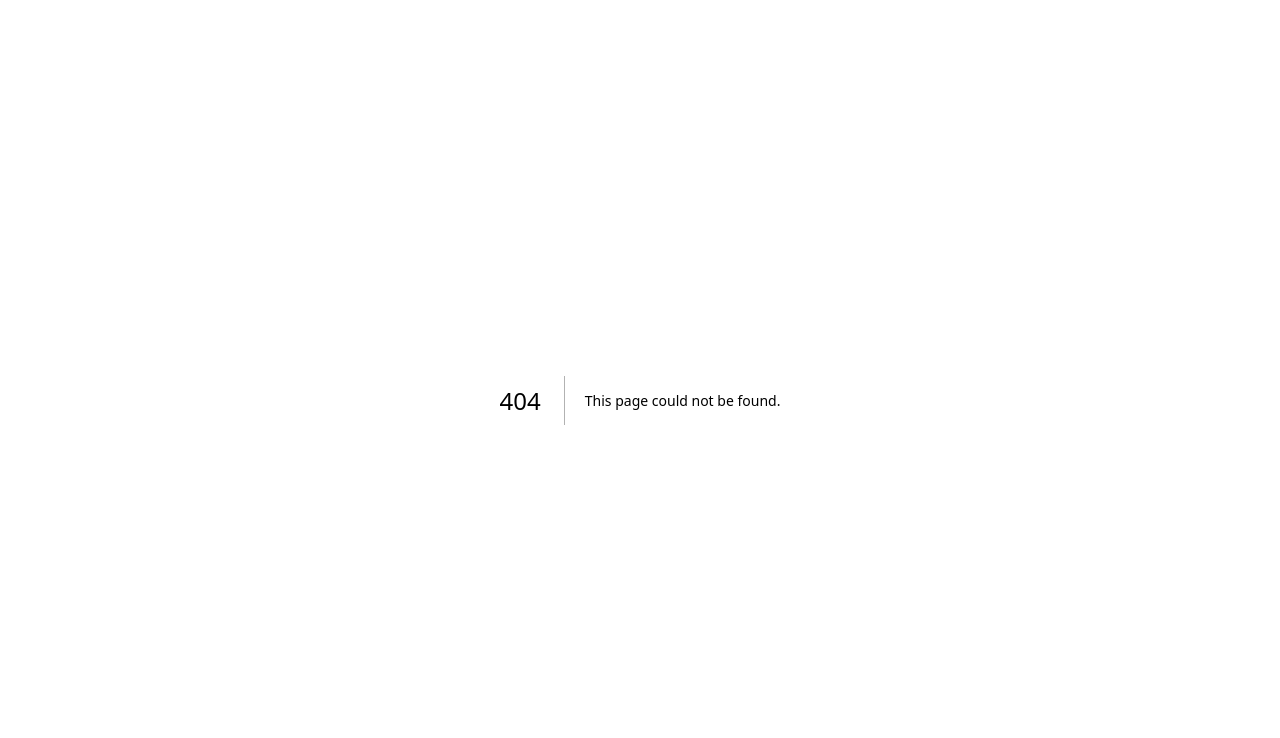
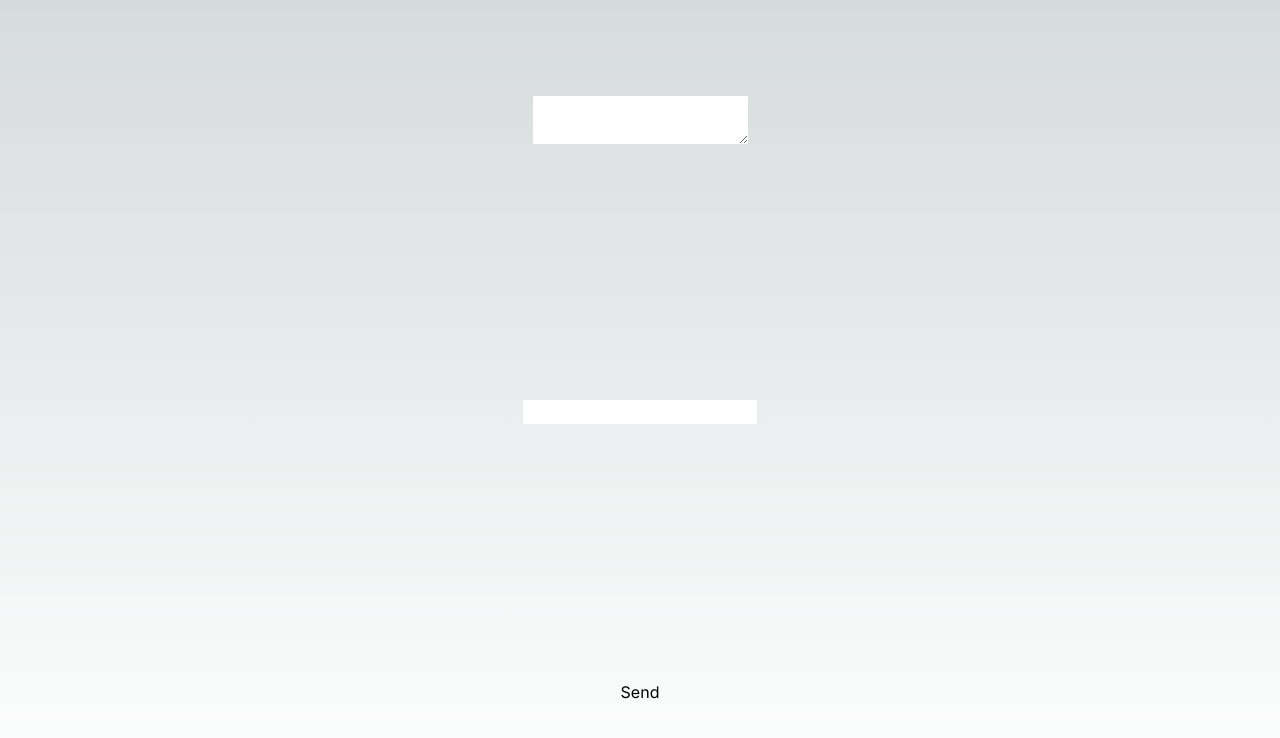
Before and after one commit to elusivebot/elusivebot-frontend, a Next.js app: page /chat in a window 1280 px wide. Before the commit this address had no page. Shown: the top 738 px of the page. Built offline with nearby package versions, Linux system fonts and the light colour scheme.

Commit message:
Add mostly stub chat route
Doesn't yet open the websocket and needs CSS work, but like 50% there to
a proof of concept example.

```diff
--- /dev/null
+++ b/src/app/chat/page.tsx
@@ -0,0 +1,29 @@
+'use client';
+
+import { useState } from 'react';
+import { io } from 'socket.io-client';
+
+export default function Chat() {
+  const [history, setHistory] = useState('');
+  const [message, setMessage] = useState('');
+
+  async function onSend(e) {
+    e.preventDefault();
+    console.log(message);
+    setHistory(history + "> " + message + "\n");
+    // TODO: Send message to backend!
+  }
+
+  function onMessageChange(e) {
+    e.preventDefault();
+    setMessage(e.target.value);
+  }
+
+  return (
+    <main className="flex min-h-screen flex-col items-center justify-between p-24">
+      <textarea readOnly value={history} />
+      <input type="text" value={message} onChange={onMessageChange} />
+      <button onClick={onSend}>Send</button>
+    </main>
+  );
+}
```
